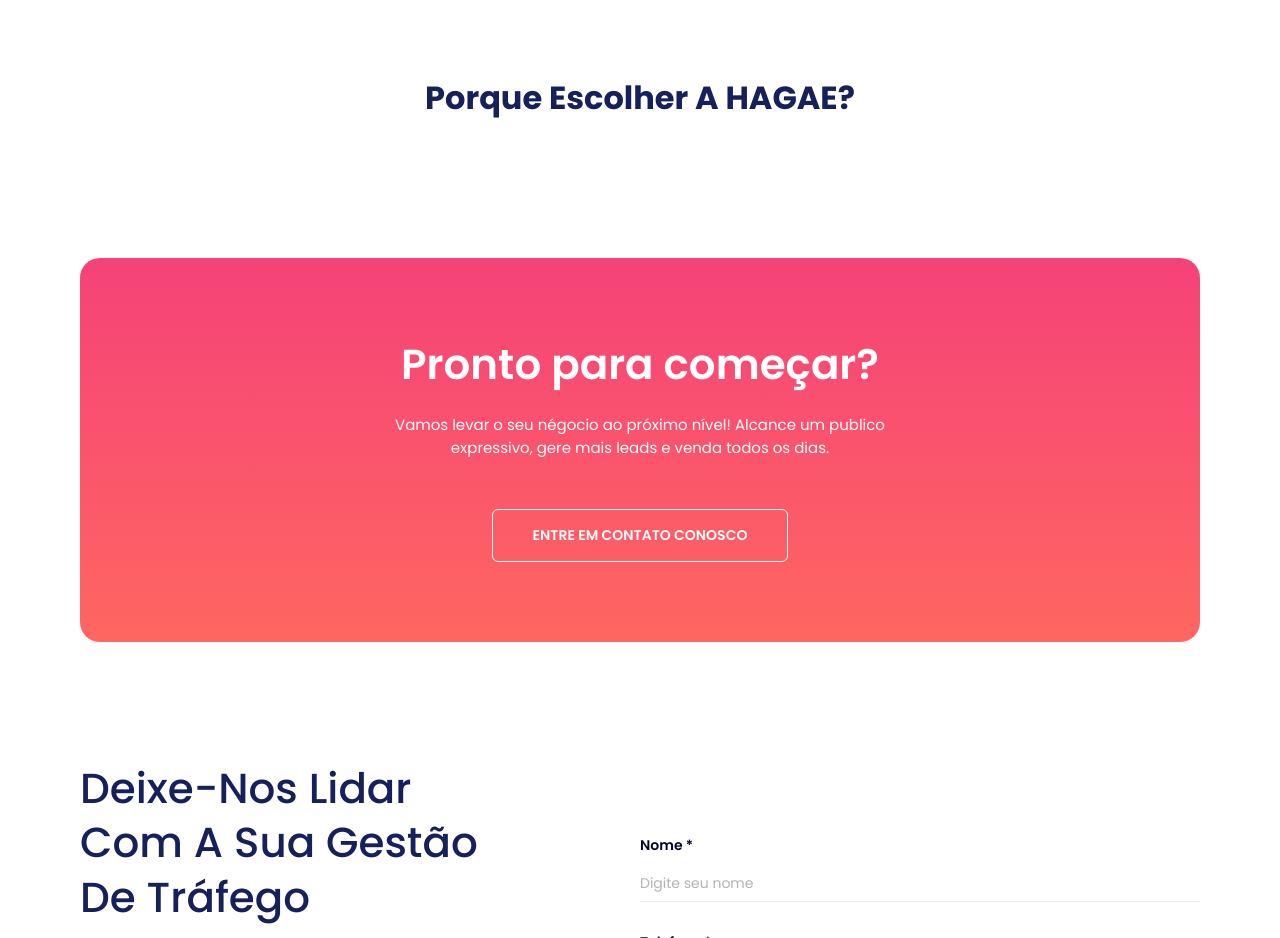
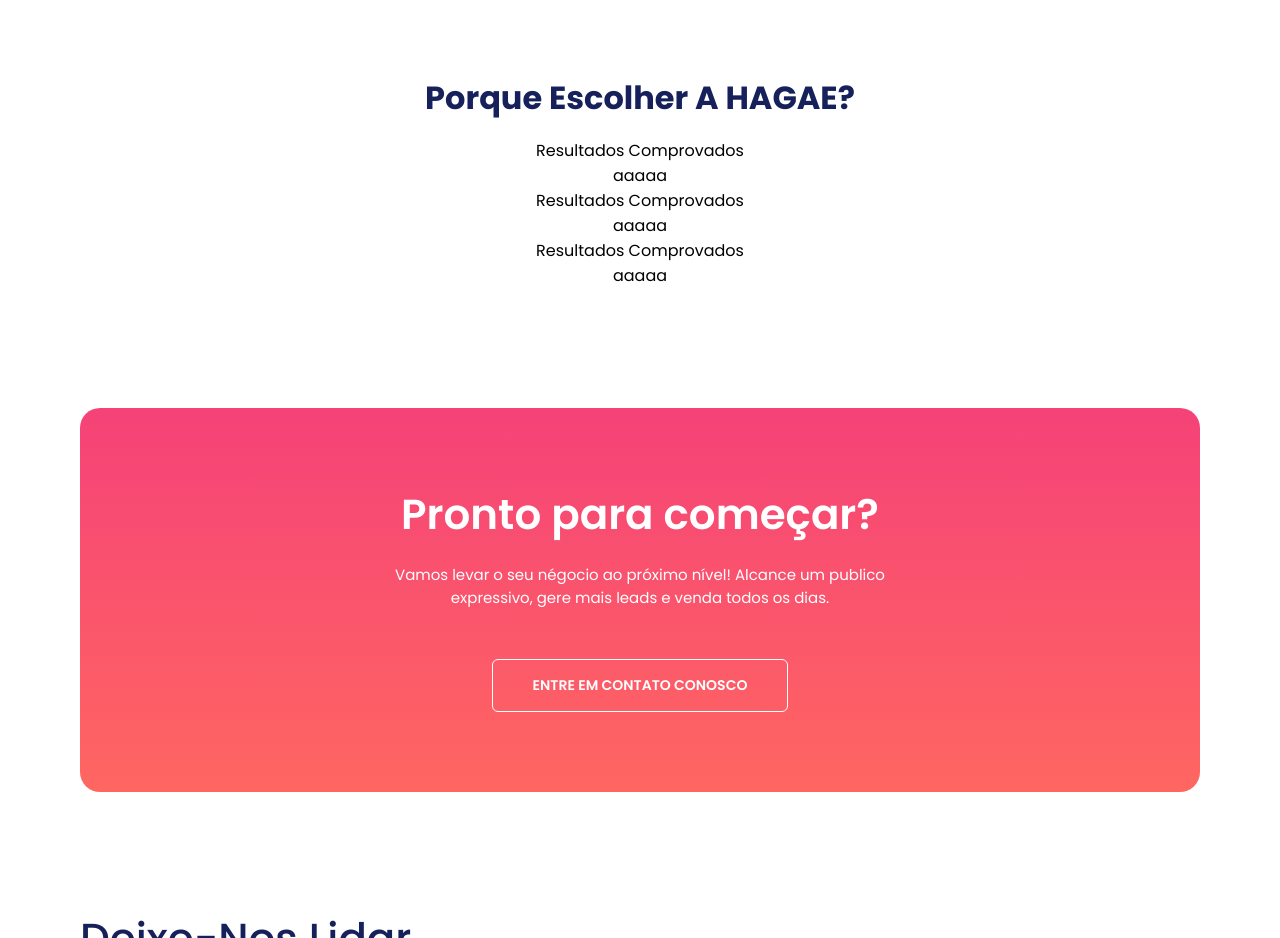
Before and after one commit to relicote/projetos_hagae, a plain HTML site: page index.html in a window 1280 px wide. Shown: the part 3620-4558 px from the top of the page. Drawn offline with nearby package versions, Linux system fonts and the light colour scheme.

Commit message:
att
criado novas div e listas

```diff
--- a/assets/css/style.css
+++ b/assets/css/style.css
@@ -510,6 +510,10 @@
   margin-bottom: 20px;
 }
 
+.why-us-card-title{
+  color: black;
+  size: 3000px;
+}
 
 /*-----------------------------------*\
  * #CTA
--- a/index.html
+++ b/index.html
@@ -452,8 +452,38 @@
 
             <h2 class="h2 section-title">Porque escolher a HAGAE?</h2>
 
+            <ul>
 
+              <li>
+            <div class="why-us-card-title">
+                <p>Resultados Comprovados</p>
 
+                <div class="why-us-text">
+                  <p>aaaaa</p>
+                </div>
+              </div>
+            </li>
+
+              <li>
+            <div class="why-us-card-title">
+                <p>Resultados Comprovados</p>
+
+                <div class="why-us-text">
+                  <p>aaaaa</p>
+                </div>
+              </div>
+            </li>
+
+              <li>
+            <div class="why-us-card-title">
+                <p>Resultados Comprovados</p>
+
+                <div class="why-us-text">
+                  <p>aaaaa</p>
+                </div>
+              </div>
+            </li>
+            </ul>
           </div>
 
         </div>
```
